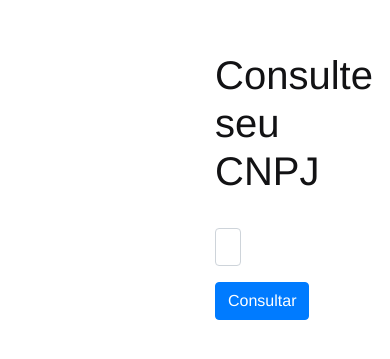
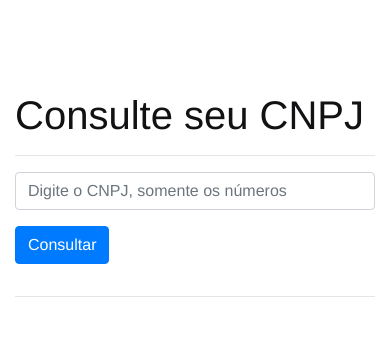
Before and after one commit to jonhnmedeiros/consultacnpj, a plain HTML site: page index.html in a window 390 px wide. Shown: the part 149-508 px from the top of the page. Drawn offline with nearby package versions, Linux system fonts and the light colour scheme.

Commit message:
Alter Margin - rem for responsive

```diff
--- a/index.html
+++ b/index.html
@@ -12,7 +12,7 @@
         body {
             font: 16px "Helvetica Neue", Arial, sans-serif;
             color: #121214;
-            margin: 200px;
+            margin-top: 15rem;
         }
         table {
             width: 100%;
```
